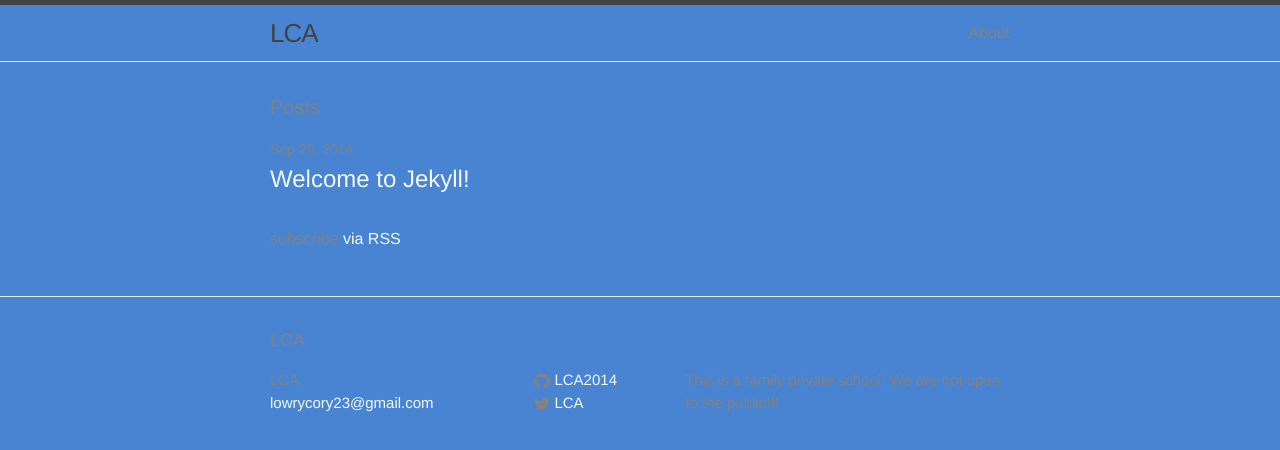
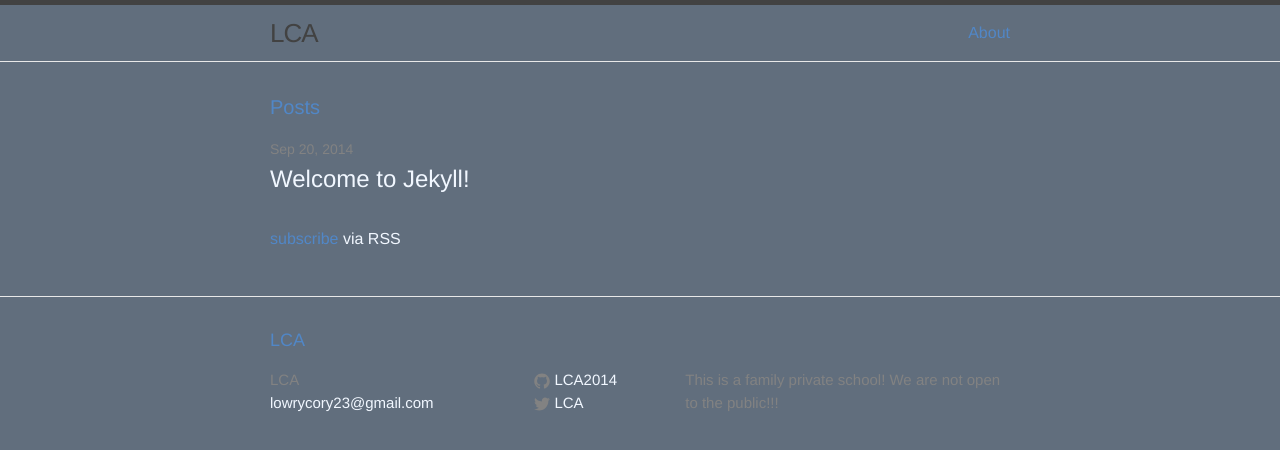
Before and after one commit to corylowry13/corylowry13.github.io, a Jekyll site: the page built from index.html, in a window 1280 px wide. Shown: the top 450 px of the page. Built offline with Jekyll 4.4.1, drawn with Linux system fonts in a browser that asks for light colours.

Commit message:
background colors and text colors

```diff
--- a/css/main.scss
+++ b/css/main.scss
@@ -13,8 +13,8 @@ $base-line-height: 1.5;
 
 $spacing-unit:     30px;
 
-$text-color:       #818282;
-$background-color: #4984D3;
+$text-color:       #5187C7;
+$background-color:#616E7D;
 $brand-color:     #F1F7FF;
 
 $grey-color:       #828282;
```
